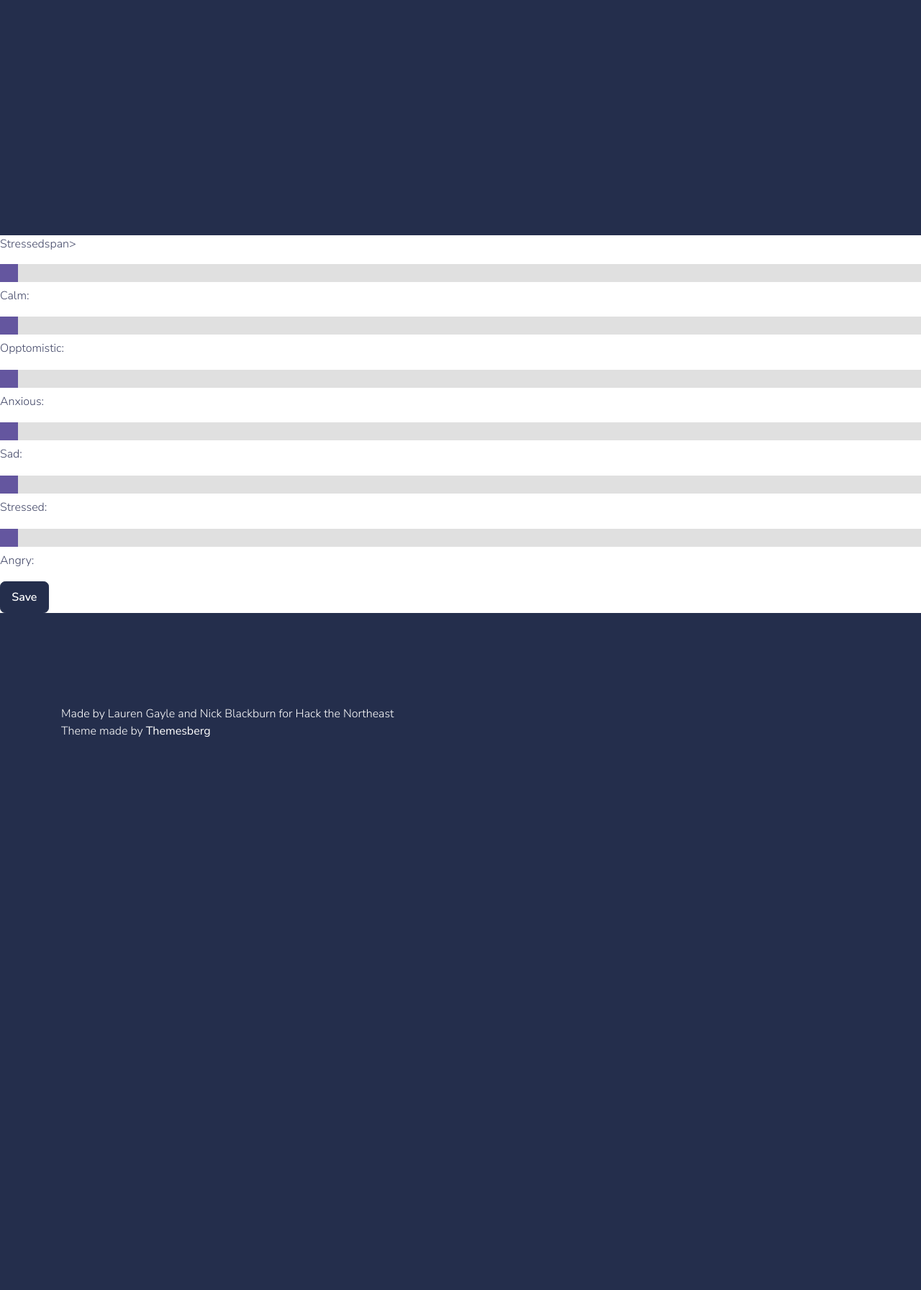
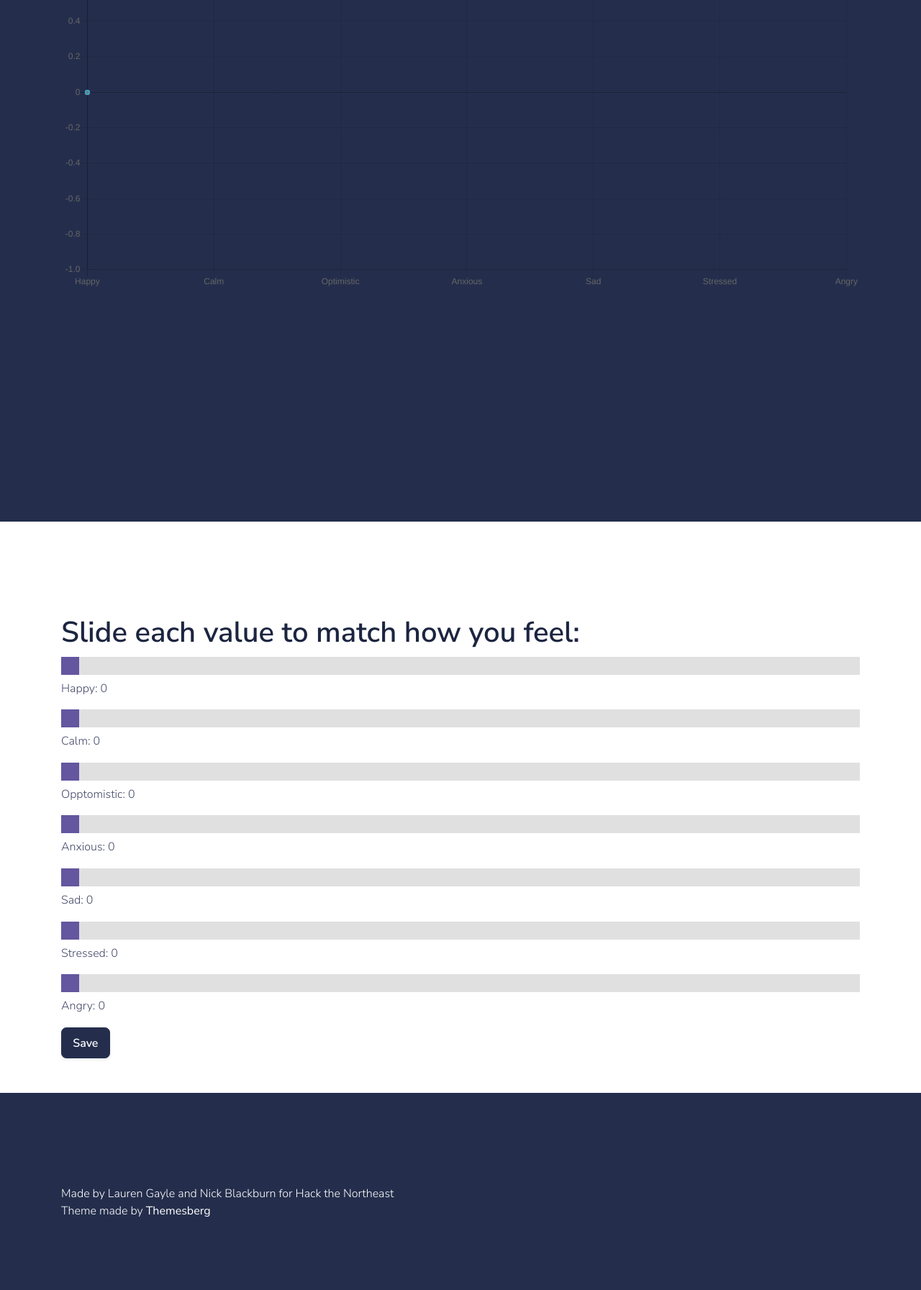
Before and after one commit to LaurenGayle/HackTheNorthEast, a Flask app: page /emotion.html in a window 1280 px wide. Shown: the part 504-2297 px from the top of the page at 72% size. Before the commit the page ends 1528 px from the top, so only its background shows below. Run offline with Flask 2, Linux system fonts and the light colour scheme; some libraries are stand-ins or nearby versions.

Commit message:
fixed html errors

```diff
--- a/app/templates/emotion.html
+++ b/app/templates/emotion.html
@@ -63,7 +63,13 @@
 
     </div>
 </section>
-Stressedspan></p>
+
+<div class="section section-lg pb-5">
+    <div class="container">
+      <h1>Slide each value to match how you feel:</h1>
+      <div class="slidecontainer">
+        <input type="range" min="0" max="100" value="0" class="slider" id="myRange">
+        <p>Happy: <span id="demo"></span></p>
       </div>
 
       <div class="slidecontainer">
@@ -118,6 +124,7 @@ var Optimistic = '{{ Optimistic }}'
 var Stressed = '{{ Stressed }}'
 var Anxious = '{{ Anxious }}'
 
+
 var slider = document.getElementById("myRange");
 var slider1 = document.getElementById("myRange1");
 var slider2 = document.getElementById("myRange2");
@@ -165,6 +172,17 @@ slider4.oninput = function Sad() {
   output4.innerHTML = this.value;
 
 }
+
+slider5.oninput = function Anxious() {
+  output5.innerHTML = this.value;
+
+}
+
+slider6.oninput = function Sad() {
+  output6.innerHTML = this.value;
+
+}
+
 
 
 function update(output,output1,output2,output3,output4,output5,output6,slider,slider1,slider2,slider3,slider4,slider5,slider6){
--- a/db.json
+++ b/db.json
@@ -1 +1 @@
-{"_default": {"1": {"type": "anger", "count": "0"}, "2": {"type": "happy", "count": "14"}, "3": {"type": "sad", "count": "0"}, "4": {"type": "Cal", "count": "14"}, "5": {"type": "anger", "count": "0"}, "6": {"type": "happy", "count": "16"}, "7": {"type": "sad", "count": "0"}, "8": {"type": "Cal", "count": "16"}, "9": {"type": "anger", "count": "0"}, "10": {"type": "happy", "count": "16"}, "11": {"type": "sad", "count": "0"}, "12": {"type": "Cal", "count": "16"}, "13": {"type": "anger", "count": "0"}, "14": {"type": "happy", "count": "16"}, "15": {"type": "sad", "count": "0"}, "16": {"type": "Cal", "count": "16"}, "17": {"type": "anger", "count": "0"}, "18": {"type": "happy", "count": "16"}, "19": {"type": "sad", "count": "54"}, "20": {"type": "Cal", "count": "16"}}}
+{"_default": {"1": {"type": "anger", "count": "0"}, "2": {"type": "happy", "count": "14"}, "3": {"type": "sad", "count": "0"}, "4": {"type": "Cal", "count": "14"}, "5": {"type": "anger", "count": "0"}, "6": {"type": "happy", "count": "16"}, "7": {"type": "sad", "count": "0"}, "8": {"type": "Cal", "count": "16"}, "9": {"type": "anger", "count": "0"}, "10": {"type": "happy", "count": "16"}, "11": {"type": "sad", "count": "0"}, "12": {"type": "Cal", "count": "16"}, "13": {"type": "anger", "count": "0"}, "14": {"type": "happy", "count": "16"}, "15": {"type": "sad", "count": "0"}, "16": {"type": "Cal", "count": "16"}, "17": {"type": "anger", "count": "0"}, "18": {"type": "happy", "count": "16"}, "19": {"type": "sad", "count": "54"}, "20": {"type": "Cal", "count": "16"}, "21": {"type": "anger", "count": "0"}, "22": {"type": "happy", "count": "7"}, "23": {"type": "sad", "count": "0"}, "24": {"type": "Cal", "count": "7"}, "25": {"type": "anger", "count": "0"}, "26": {"type": "happy", "count": "7"}, "27": {"type": "sad", "count": "0"}, "28": {"type": "Cal", "count": "7"}, "29": {"type": "anger", "count": "36"}, "30": {"type": "happy", "count": "7"}, "31": {"type": "sad", "count": "100"}, "32": {"type": "Cal", "count": "7"}, "33": {"type": "anger", "count": "11"}, "34": {"type": "happy", "count": "7"}, "35": {"type": "sad", "count": "100"}, "36": {"type": "Cal", "count": "7"}}}
```
Also changed, not shown: 1 other file.
